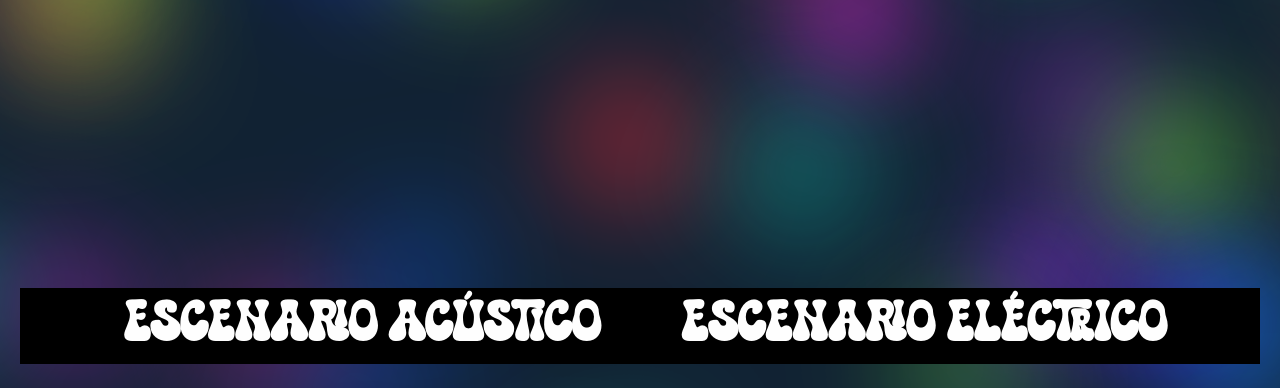
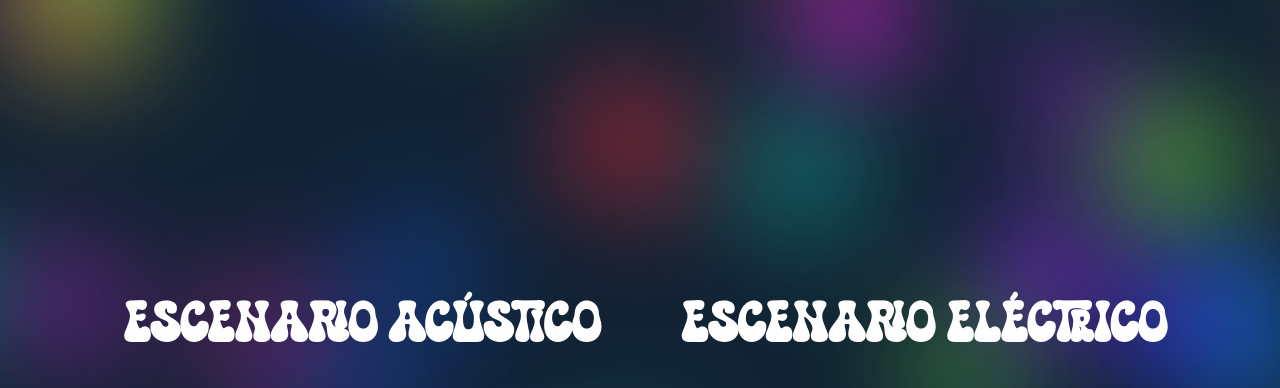
Before and after one commit to jeesssik/ORT-ART2024, a plain HTML site: page index.html in a window 1280 px wide. Shown: the part 412-800 px from the top of the page. Drawn offline with Linux system fonts and the light colour scheme; no server answers.

Commit message:
Implement sticky header functionality with background color change on scroll in index.html and main.css

```diff
--- a/index.html
+++ b/index.html
@@ -1,4 +1,3 @@
-
 <html lang="es">
   <head>
     <meta charset="UTF-8" />
@@ -14,7 +13,8 @@
         fetchTSV();
       });
 
-    const tsvUrl = "https://docs.google.com/spreadsheets/d/e/2PACX-1vSjnbBRIf-mixn33CJ7u1fE2A7EtOVjWHaMulbUa58joEiCMqoVJBM0wKXsp39UQTTtwr3MDRhVo_75/pub?output=tsv";
+      const tsvUrl =
+        "https://docs.google.com/spreadsheets/d/e/2PACX-1vSjnbBRIf-mixn33CJ7u1fE2A7EtOVjWHaMulbUa58joEiCMqoVJBM0wKXsp39UQTTtwr3MDRhVo_75/pub?output=tsv";
 
       async function fetchTSV() {
         try {
@@ -46,7 +46,9 @@
           item.classList.add(
             "time-line__item",
             "time-line__item--view",
-          band.escenario === "1" ? "time-line__item--left" : "time-line__item--right"
+            band.escenario === "1"
+              ? "time-line__item--left"
+              : "time-line__item--right"
           );
 
           item.innerHTML = `
@@ -62,15 +64,41 @@
           timeLineList.appendChild(item);
         });
       }
+
+      document.addEventListener("DOMContentLoaded", () => {
+  const stickyElement = document.querySelector('.sticky');
+  const sentinel = document.querySelector('.sticky-sentinel');
+
+  const observer = new IntersectionObserver(
+    ([entry]) => {
+      if (!entry.isIntersecting) {
+        // Cambia el fondo a negro cuando el sticky alcanza el borde superior
+        stickyElement.style.backgroundColor = "rgba(0, 0, 0, 1)";
+      } else {
+        // Cambia el fondo a transparente cuando el sticky no está en la parte superior
+        stickyElement.style.backgroundColor = "rgba(0, 0, 0, 0)";
+      }
+    },
+    { threshold: 0.1 } // Observa cuando el sticky-sentinel apenas sale de la vista
+  );
+
+  observer.observe(sentinel);
+});
+
+
+
+
+
+
+
     </script>
-
   </head>
-<body >
+  <body>
     <div class="fixed-background"></div>
 
     <div class="fixed-background"></div>
     <div class="content">
-  <div class="header content ">
+      <div class="header content">
         <div class="header__wrapper">
           <p class="header__title" data-text="ORT ART">ORT ART</p>
           <p class="header__date">7 de Noviembre</p>
@@ -78,9 +106,14 @@
       </div>
       <div class="road-map">
         <div class="time-line">
+          <div class="sticky-sentinel"></div>
           <div class="time-line__header sticky">
-        <span class="time-line__stage time-line__stage--left ">Escenario Acústico</span>
-        <span class="time-line__stage time-line__stage--right ">Escenario Eléctrico</span>
+            <span class="time-line__stage time-line__stage--left"
+              >Escenario Acústico</span
+            >
+            <span class="time-line__stage time-line__stage--right"
+              >Escenario Eléctrico</span
+            >
           </div>
 
           <div class="time-line__container">
@@ -90,10 +123,9 @@
         </div>
       </div>
       <div class="footer">
-    <p class="footer__copyright"> ...</p>
+        <p class="footer__copyright">...</p>
       </div>
     </div>
     <script src="./scripts/bundle.js"></script>
-
   </body>
 </html>
--- a/styles/main.css
+++ b/styles/main.css
@@ -952,11 +952,15 @@ background-image: linear-gradient(
 .sticky {
   position: sticky;
   top: 0;
-  background-color: #000000; /* Fondo para que el texto sea visible */
+  background-color: rgba(0, 0, 0, 0);
   padding: 10px 0;
   z-index: 1000;
+
+  transition: background-color 0.3s;
 }
-
+.sticky-sentinel {
+  height: 1px; /* Sentinela para detectar la posición de sticky */
+}
 .road-map, .time-line {
   overflow: visible; /* Importante para que sticky funcione */
 }
```
Lines whose indentation alone changed are shown as unchanged.
